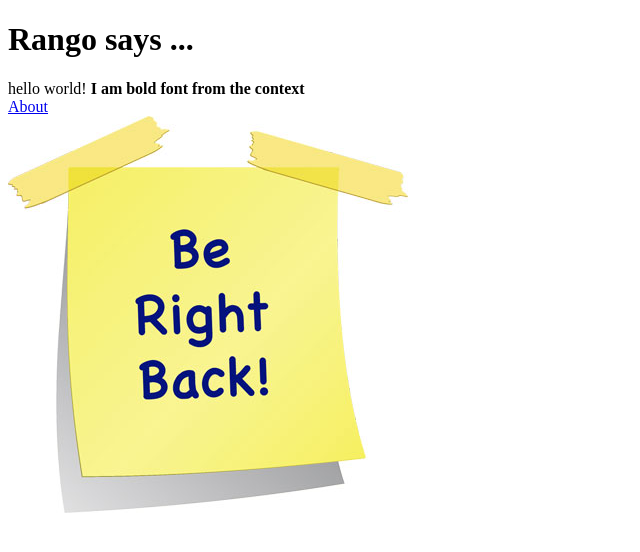
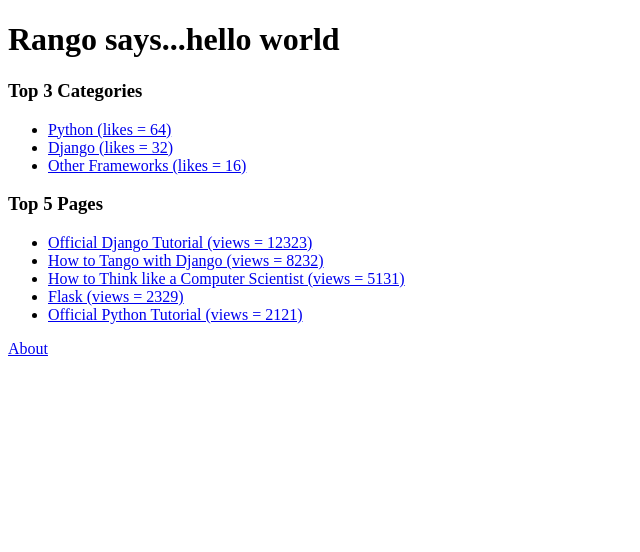
Before and after one commit to byanto/tango-with-django, a Django app: page /rango/ in a window 1280 px wide. Shown: the top 552 px of the page, without its empty margins (0-640 px from the left). Run offline with Django 3.2, Linux system fonts and the light colour scheme; data comes from the database, SQL or seed files in the repository; both versions use the stored data as it was after the commit.

Commit message:
finish chapter 7

```diff
--- a/rango/admin.py
+++ b/rango/admin.py
@@ -1,9 +1,11 @@
 from django.contrib import admin
 from rango.models import Category, Page
 
-admin.site.register(Category)
+class CategoryAdmin(admin.ModelAdmin):
+    prepopulated_fields = {'slug' : ('name', )}
 
 class PageAdmin(admin.ModelAdmin):
     list_display = ('title', 'category', 'url')
 
+admin.site.register(Category, CategoryAdmin)
 admin.site.register(Page, PageAdmin)
--- a/rango/models.py
+++ b/rango/models.py
@@ -1,12 +1,18 @@
 from django.db import models
+from django.template.defaultfilters import slugify
 
 class Category(models.Model):
     name = models.CharField(max_length=128, unique=True)
     views = models.IntegerField(default=0)
     likes = models.IntegerField(default=0)
+    slug = models.SlugField(default='')
 
     def __unicode__(self):
         return self.name
+
+    def save(self, *args, **kwargs):
+        self.slug = slugify(self.name)
+        super(Category, self).save(*args, **kwargs)
 
     class Meta:
         verbose_name_plural = "Categories"
--- a/rango/urls.py
+++ b/rango/urls.py
@@ -3,4 +3,6 @@ from rango import views
 
 urlpatterns = patterns('',
                 url(r'^$', views.index, name='index'),
-                url(r'about/', views.about, name='about'))
+                url(r'^about/$', views.about, name='about'),
+                url(r'^category/(?P<category_name_slug>[\w\-]+)/$', views.category, name='category'),
+            )
--- a/rango/views.py
+++ b/rango/views.py
@@ -1,9 +1,29 @@
 from django.shortcuts import render
+from rango.models import Category, Page
 
 def index(request):
-    context_dict = {'boldmessage' : "I am bold font from the context"}
+    category_list = Category.objects.order_by('-likes')[:5]
+    page_list = Page.objects.order_by('-views')[:5]
+    context_dict = {'categories' : category_list}
+    context_dict['cat_length'] = len(category_list)
+    context_dict['pages'] = page_list
+    context_dict['page_length'] = len(page_list)
     return render(request, 'rango/index.html', context_dict)
 
 def about(request):
     context_dict = {'boldmessage' : "I am bold font in About page"}
     return render(request, 'rango/about.html', context_dict)
+
+def category(request, category_name_slug):
+    context_dict = {}
+
+    try:
+        category = Category.objects.get(slug=category_name_slug)
+        context_dict['category_name'] = category.name
+        pages = Page.objects.filter(category=category)
+        context_dict['pages'] = pages
+        context_dict['category'] = category
+    except Category.DoesNotExist:
+        pass
+
+    return render(request, 'rango/category.html', context_dict)
--- a/templates/rango/about.html
+++ b/templates/rango/about.html
@@ -9,7 +9,7 @@
 	<body>
 		<h1>Rango says ...</h1>
 		I'm About Page! <strong>{{ boldmessage }}</strong><br />
-		<a href="/rango/about/">About</a><br />
+		<a href="/rango/">Home</a><br />
 		<img src="{% static "images/berightback.jpg" %}" alt="Be Right Back"/>
 	</body>
 </html>
--- a/templates/rango/index.html
+++ b/templates/rango/index.html
@@ -1,15 +1,32 @@
 <!DOCTYPE html>
-
-{% load staticfiles %}
-
 <html>
 	<head>
 		<title>Rango</title>
 	</head>
 	<body>
-		<h1>Rango says ...</h1>
-		hello world! <strong>{{ boldmessage }}</strong><br />
-		<a href="/rango/about/">About</a><br />
-		<img src="{% static "images/berightback.jpg" %}" alt="Be Right Back"/>
+		<h1>Rango says...hello world</h1>
+		{% if categories %}
+			<h3>Top {{ cat_length }} Categories</h3>
+			<ul>
+				{% for category in categories %}
+					<li><a href="/rango/category/{{ category.slug }}">{{ category.name }} (likes = {{ category.likes }})</a></li>
+				{% endfor %}
+			</ul>
+		{% else %}
+			<strong>There are no categories present.</strong>
+		{% endif %}
+
+		{% if pages %}
+			<h3>Top {{ page_length }} Pages</h3>
+			<ul>
+				{% for page in pages %}
+					<li><a href="{{ page.url }}">{{ page.title }} (views = {{ page.views }})</a></li>
+				{% endfor %}
+			</ul>
+		{% else %}
+			<strong>There are no categories present.</strong>
+		{% endif %}
+
+		<a href="/rango/about/">About</a>
 	</body>
 </html>
```
Also changed, not shown: populate_rango.py (+17 -9 lines), templates/rango/category.html (added, +23 -0 lines), db.sqlite3, rango/migrations/0003_category_slug.py (added), 1 other file.
